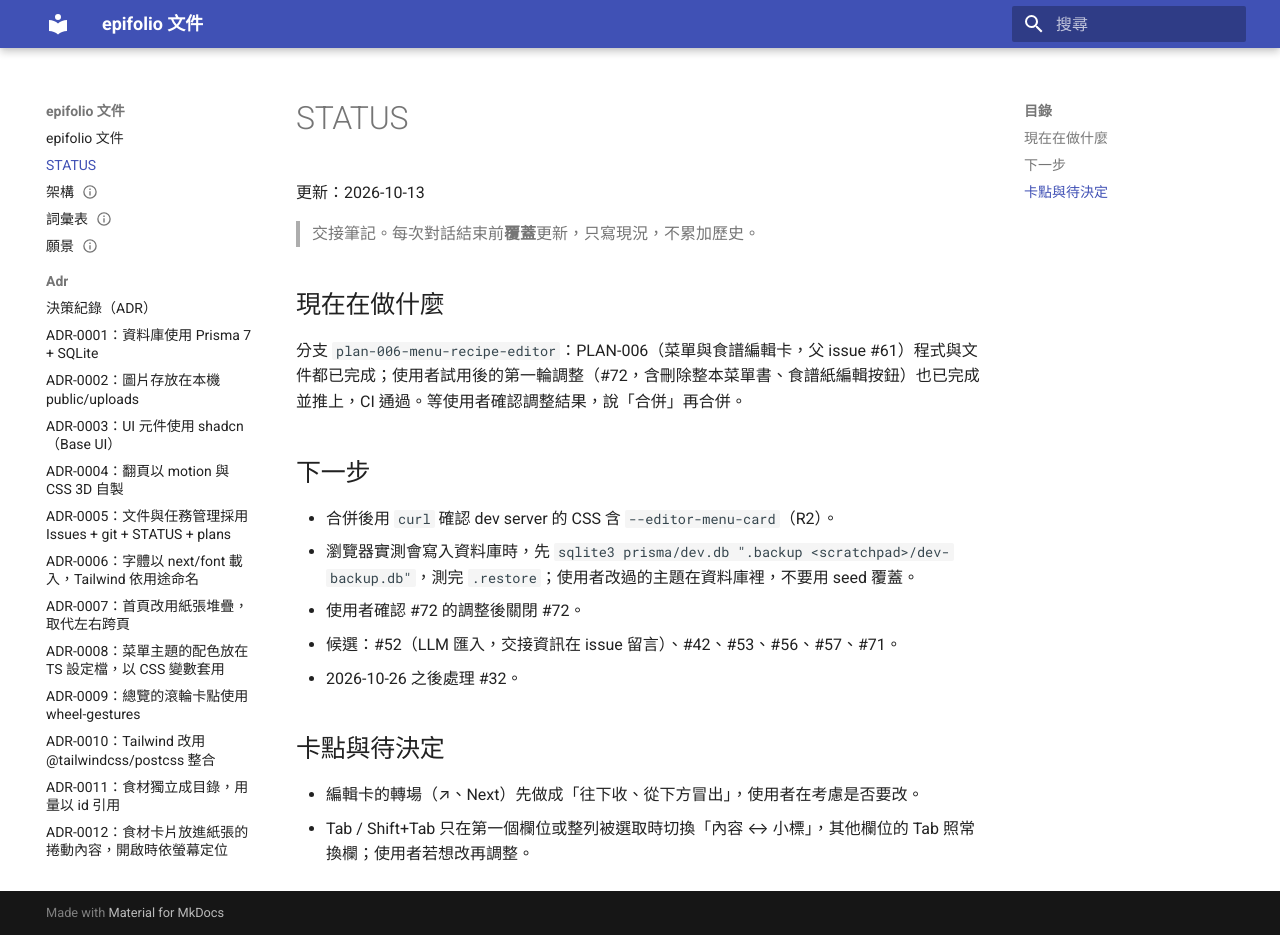
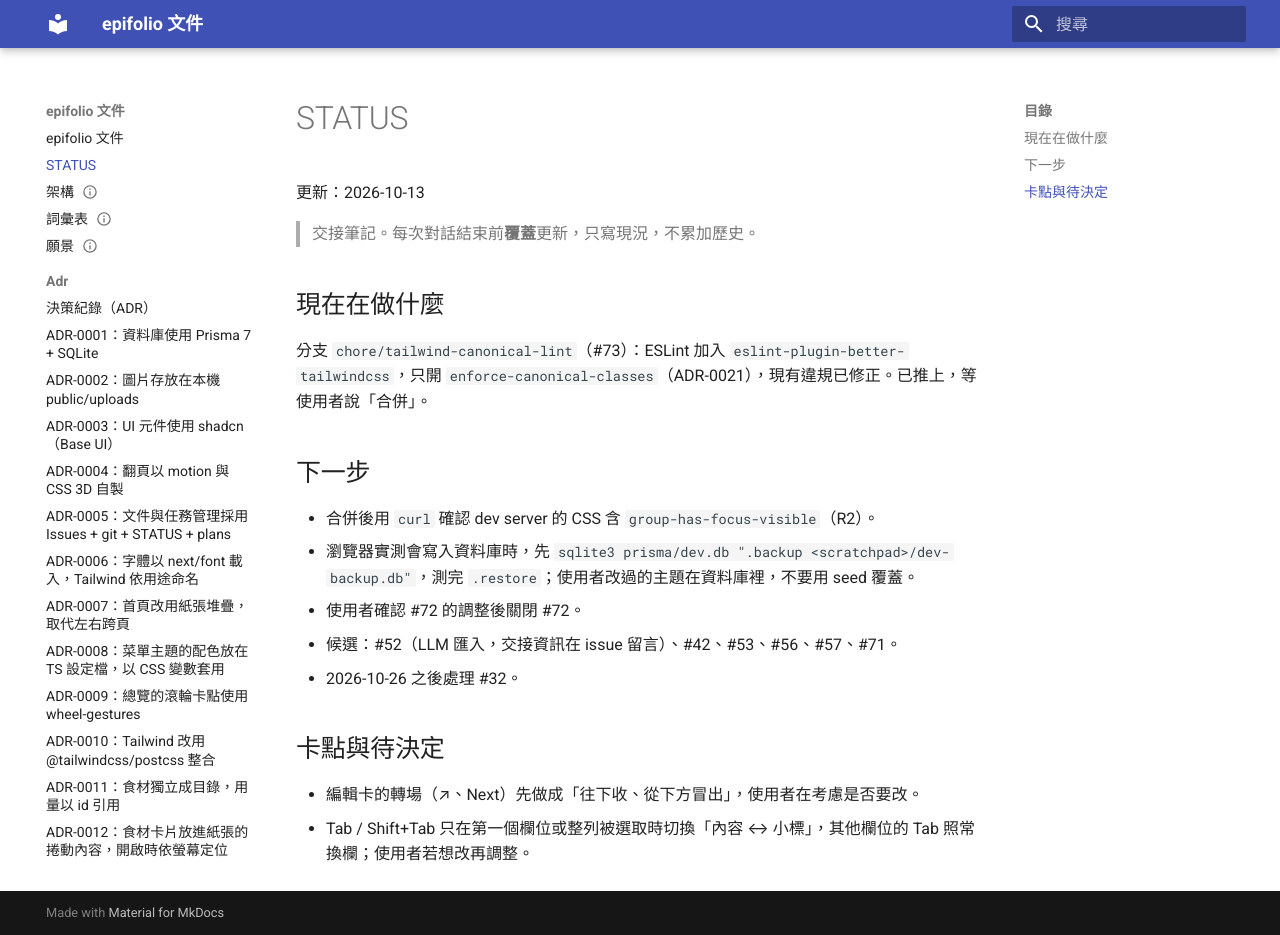
Before and after one commit to piercelin11/epifolio, an MkDocs documentation site: the page built from docs/STATUS.md, in a window 1280 px wide and 935 px high. Built offline with MkDocs 1.6.1 and Material for MkDocs 9.7.7, drawn with Linux system fonts in a browser that asks for light colours.

Commit message:
docs: update status after adding the tailwind lint rule

```diff
--- a/docs/STATUS.md
+++ b/docs/STATUS.md
@@ -6,11 +6,11 @@
 
 ## 現在在做什麼
 
-分支 `plan-006-menu-recipe-editor`：PLAN-006（菜單與食譜編輯卡，父 issue #61）程式與文件都已完成；使用者試用後的第一輪調整（#72，含刪除整本菜單書、食譜紙編輯按鈕）也已完成並推上，CI 通過。等使用者確認調整結果，說「合併」再合併。
+分支 `chore/tailwind-canonical-lint`（#73）：ESLint 加入 `eslint-plugin-better-tailwindcss`，只開 `enforce-canonical-classes`（ADR-0021），現有違規已修正。已推上，等使用者說「合併」。
 
 ## 下一步
 
-- 合併後用 `curl` 確認 dev server 的 CSS 含 `--editor-menu-card`（R2）。
+- 合併後用 `curl` 確認 dev server 的 CSS 含 `group-has-focus-visible`（R2）。
 - 瀏覽器實測會寫入資料庫時，先 `sqlite3 prisma/dev.db ".backup <scratchpad>/dev-backup.db"`，測完 `.restore`；使用者改過的主題在資料庫裡，不要用 seed 覆蓋。
 - 使用者確認 #72 的調整後關閉 #72。
 - 候選：#52（LLM 匯入，交接資訊在 issue 留言）、#42、#53、#56、#57、#71。
```
